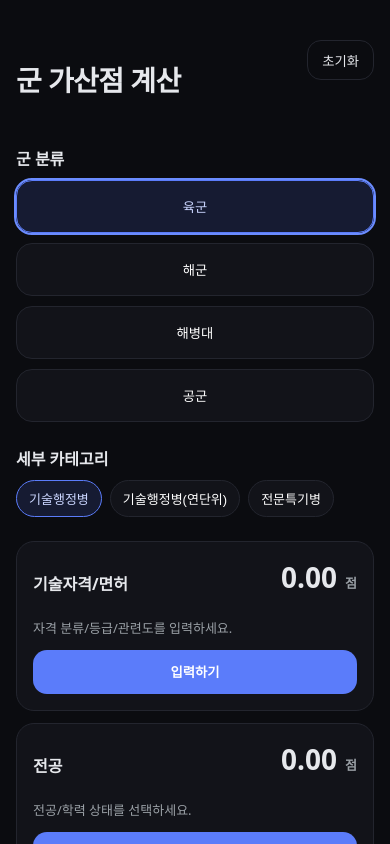
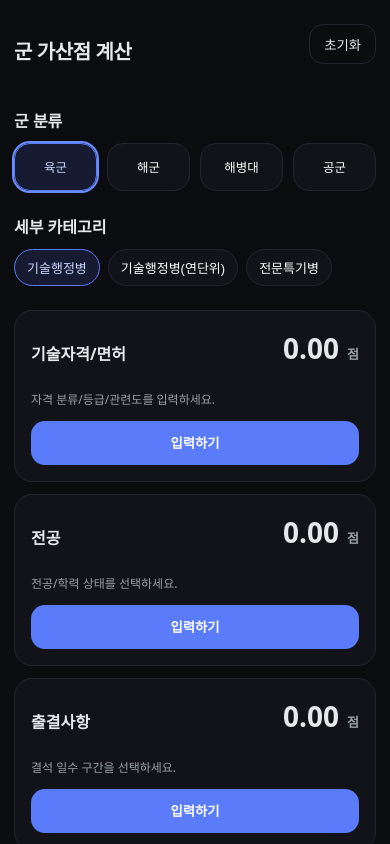
Before and after one commit to Enlist-Korea/Enlist-korea, a React (Vite) app: page / in a window 390 px wide. Shown: the top 844 px of the page. Built offline with nearby package versions, Linux system fonts and the light colour scheme.

Commit message:
CSS 개선

```diff
--- a/src/pages/BonusPage.jsx
+++ b/src/pages/BonusPage.jsx
@@ -207,7 +207,7 @@ export default function BonusPage() {
       setBonusForm(form);
       if (USE_MOCK) setBonusScore(calcBonusMock(form));
     }
-    setMessage(`${section} 입력 저장됨`);
+
     closeSec();
   };
 
--- a/src/style.css
+++ b/src/style.css
@@ -1,111 +1,240 @@
+/* =========================
+   공통: 컬러/리셋/타이포
+========================= */
 :root{
-  --bg:#0b0c10; --text:#e6e8ec; --muted:#9aa0a6; --card:#121319; --border:#23252e;
-  --primary:#5b7cfa; --primary-weak:rgba(91,124,250,.14); --ring:#6b8cff;
+  --bg:#0b0c10;
+  --text:#E6E8EC;
+  --muted:#9aa0a6;
+  --card:#121319;
+  --border:#23252e;
+  --primary:#5b7cfa;
+  --primary-weak:rgba(91,124,250,.14);
+  --ring:#6b8cff;
 }
-*{box-sizing:border-box} html,body,#root{height:100%}
-body{margin:0; background:var(--bg); color:var(--text);
+
+*{ box-sizing:border-box; }
+html,body{ height:100%; }
+html{
+  /* iOS 확대 방지에 도움되는 설정 */
+  -webkit-text-size-adjust:100%;
+}
+body{
+  margin:0;
+  background:var(--bg);
+  color:var(--text);
   font-family:ui-sans-serif,system-ui,"Apple SD Gothic Neo","Noto Sans KR",Pretendard,
-  -apple-system,BlinkMacSystemFont,"Segoe UI",Roboto,Helvetica,Arial;}
+               -apple-system,BlinkMacSystemFont,"Segoe UI",Roboto,Helvetica,Arial;
+  line-height:1.5;
+  overflow-x:hidden;            /* 모바일에서 가로 스크롤 방지 */
+}
 
-.container{max-width:1120px; margin:0 auto; padding:40px 16px}
-.header{display:flex; align-items:flex-start; justify-content:space-between; gap:16px; margin-bottom:28px}
-.title{font-size:28px; font-weight:800; letter-spacing:-.02em}
-.desc{margin-top:6px; color:var(--muted); font-size:13px}
-.btn-reset{height:40px; padding:0 14px; border-radius:14px; border:1px solid var(--border);
-  background:transparent; color:var(--text); cursor:pointer}
-.btn-reset:hover{background:#0f1016}
+/* 안전 영역(iPhone 노치) */
+body{ padding-left:env(safe-area-inset-left); padding-right:env(safe-area-inset-right); }
 
-.section{margin-bottom:24px}
-.section-title{margin:0 0 10px; font-size:16px; font-weight:700}
+/* 링크/버튼 탭 영역 확대(모바일 손가락 터치배려) */
+button, a { -webkit-tap-highlight-color: transparent; }
 
-.grid{display:grid; gap:10px}
-.grid.grid-4{grid-template-columns:repeat(4,minmax(0,1fr))}
-@media (max-width:1024px){.grid.grid-4{grid-template-columns:repeat(2,minmax(0,1fr))}}
-@media (max-width:560px){.grid.grid-4{grid-template-columns:1fr}}
+/* 미디어는 컨테이너 너비 넘지 않게 */
+img, video{ max-width:100%; height:auto; display:block; }
 
-.chips{display:flex; flex-wrap:wrap; gap:8px}
+/* 접두 문구/헤더/컨테이너 */
+.container{
+  max-width:1120px;
+  margin:0 auto;
+  padding:40px 16px;
+}
+@media (max-width:560px){
+  .container{ padding:24px 14px; }
+}
 
-/* 탭(군 분류) */
+.header{
+  display:flex; align-items:flex-start; justify-content:space-between; gap:16px; margin-bottom:28px;
+}
+.title{ font-weight:800; letter-spacing:-.02em; font-size:clamp(20px, 3.2vw, 28px); }
+.desc{ margin-top:6px; color:var(--muted); font-size:clamp(12px, 2.8vw, 13px); }
+.btn-reset{
+  display:inline-flex; align-items:center; gap:8px; height:40px; padding:0 14px;
+  border-radius:14px; border:1px solid var(--border); background:transparent; color:var(--text); cursor:pointer;
+}
+.btn-reset:hover{ background:#0f1016; }
+
+/* =========================
+   섹션/그리드
+========================= */
+.section{ margin-bottom:24px; }
+.section-title{ margin:0 0 10px; font-size:16px; font-weight:700; }
+
+.grid{ display:grid; gap:12px; }
+.grid.cols-4{ grid-template-columns:repeat(4, minmax(0,1fr)); }
+.grid.cols-3{ grid-template-columns:repeat(3, minmax(0,1fr)); }
+.grid.cols-2{ grid-template-columns:repeat(2, minmax(0,1fr)); }
+
+/* 태블릿 이하에서 2→1열, 3→1~2열로 부드럽게 축소 */
+@media (max-width:1024px){
+  .grid.cols-4{ grid-template-columns:repeat(2, minmax(0,1fr)); }
+  .grid.cols-3{ grid-template-columns:repeat(2, minmax(0,1fr)); }
+}
+@media (max-width:560px){
+  .grid.cols-4, .grid.cols-3, .grid.cols-2{ grid-template-columns:1fr; }
+}
+
+/* 2x2 카드 레이아웃이 필요할 때 */
+.grid.cards-2x2{ grid-template-columns:repeat(2,minmax(0,1fr)); gap:12px; align-items:start; }
+@media (max-width:880px){
+  .grid.cards-2x2{ grid-template-columns:1fr; }
+}
+
+/* =========================
+   탭/칩 (기존 오류 수정!)
+========================= */
 .tab{
   padding:16px 12px; border-radius:16px; border:1px solid var(--border);
-  background:var(--card); text-align:center; cursor:pointer; color:#fff;
+  background:var(--card); text-align:center; cursor:pointer; color:#fff; width:100%;
 }
-.tab:focus{outline:2px solid var(--ring)}
-.tab.is-active{outline:2px solid var(--ring); background:var(--primary-weak); border-color:var(--primary); color:#cbd6ff}
+.tab:focus{ outline:2px solid var(--ring); }
+.tab.is-active{
+  outline:2px solid var(--ring);
+  background:var(--primary-weak);
+  border-color:var(--primary);
+  color:#cbd6ff;
+}
 
 /* 칩(세부 카테고리) */
+.chips{ display:flex; flex-wrap:wrap; gap:8px; }
 .chip{
   padding:8px 12px; border-radius:999px; border:1px solid var(--border);
   background:var(--card); font-size:13px; cursor:pointer; color:#fff;
 }
-.chip.is-active{background:var(--primary-weak); border-color:var(--primary); color:#cbd6ff}
+.chip.is-active{
+  background:var(--primary-weak);
+  border-color:var(--primary);
+  color:#cbd6ff;
+}
 
+/* =========================
+   카드/폼/버튼
+========================= */
+.card{
+  background:var(--card);
+  border:1px solid var(--border);
+  border-radius:18px;
+  padding:16px;
+}
 
-/* 카드/폼 */
-.card{background:var(--card); border:1px solid var(--border); border-radius:18px; padding:16px}
-.form{display:grid; grid-template-columns:repeat(2,minmax(0,1fr)); gap:14px}
-@media (max-width:800px){.form{grid-template-columns:1fr}}
-.field{display:grid; gap:6px}
-.label{font-size:12px; color:var(--muted)}
-.select,.input{height:44px; border-radius:14px; border:1px solid var(--border);
-  background:#0f1117; color:var(--text); padding:0 12px}
-.checkbox{display:flex; align-items:center; gap:8px}
+/* 폼 2열 → 모바일 1열 */
+.form{ display:grid; grid-template-columns:repeat(2,minmax(0,1fr)); gap:14px; }
+@media (max-width:800px){ .form{ grid-template-columns:1fr; } }
 
-/* 결과 카드 */
-.result-card{width:100%; max-width:calc((100% - 30px)/4); margin:10px auto 0 auto}
-@media (max-width:1024px){.result-card{max-width:calc((100% - 10px)/2)}}
-@media (max-width:560px){.result-card{max-width:100%}}
-.kpi{display:flex; align-items:baseline; gap:8px; margin-bottom:12px}
-.kpi .value{font-size:28px; font-weight:800}
-.kpi .unit{font-size:13px; color:var(--muted)}
-.row{display:flex; align-items:center; justify-content:space-between; padding:8px 0; border-bottom:1px dashed #1e2029}
-.row:last-child{border-bottom:none}
-.btn-primary{height:44px; border-radius:14px; border:1px solid transparent; background:var(--primary); color:#fff; font-weight:700; cursor:pointer}
+.field{ display:grid; gap:6px; }
+.label{ font-size:12px; color:var(--muted); }
+.select, .input{
+  height:44px; border-radius:14px; border:1px solid var(--border);
+  background:#0f1117; color:var(--text); padding:0 12px; width:100%;
+}
+.checkbox{ display:flex; align-items:center; gap:8px; }
+.btn-primary{
+  height:44px; border-radius:14px; border:1px solid transparent;
+  background:var(--primary); color:#fff; font-weight:700; cursor:pointer; width:100%;
+}
+.btn-primary:disabled{ opacity:.5; cursor:not-allowed; }
 
-/* 모달 */
-.no-scroll{overflow:hidden}
-.modal-backdrop{position:fixed; inset:0; background:rgba(0,0,0,.55); display:flex; align-items:center; justify-content:center; z-index:50}
-.modal{width:min(720px,92vw); background:var(--card); border:1px solid var(--border); border-radius:18px; box-shadow:0 10px 40px rgba(0,0,0,.45)}
-.modal-header{display:flex; align-items:center; justify-content:space-between; padding:14px 16px; border-bottom:1px solid var(--border)}
-.modal-title{font-weight:700}
-.modal-close{background:transparent; border:none; color:var(--muted); font-size:22px; line-height:1; cursor:pointer}
-.modal-body{padding:16px}
-.modal-footer{display:flex; gap:8px; justify-content:flex-end; padding:14px 16px; border-top:1px solid var(--border)}
-.btn{height:40px; border-radius:12px; padding:0 14px; border:1px solid var(--border); background:#0f1117; color:var(--text); cursor:pointer}
-.btn:hover{filter:brightness(1.05)}
-.btn.primary{background:var(--primary); color:#fff; border-color:transparent}
-/* --- 모달 내부 전용 --- */
-.pill-tabs{display:flex; gap:8px; margin:0 0 12px}
-.pill{padding:8px 12px; border-radius:999px; border:1px solid var(--border);
-  background:#0f1117; color:var(--text); cursor:pointer}
-.pill.is-active{background:var(--primary-weak); border-color:var(--primary); color:#cbd6ff}
+/* =========================
+   KPI/결과
+========================= */
+.kpi{ display:flex; align-items:baseline; gap:8px; margin-bottom:12px; }
+.kpi .value{ font-size:28px; font-weight:800; }
+.kpi .unit{ font-size:13px; color:var(--muted); }
 
-.subcard{background:var(--card); border:1px solid var(--border);
-  border-radius:14px; padding:14px; margin-top:10px}
+.row{
+  display:flex; align-items:center; justify-content:space-between;
+  padding:8px 0; border-bottom:1px dashed #1e2029;
+}
+.row:last-child{ border-bottom:none; }
 
-.grid-3{display:grid; gap:14px; grid-template-columns:repeat(3,minmax(0,1fr))}
-@media (max-width:880px){.grid-3{grid-template-columns:repeat(2,minmax(0,1fr))}}
-@media (max-width:560px){.grid-3{grid-template-columns:1fr}}
+/* 결과 카드: 넓은 화면에선 축소, 모바일은 100% */
+.result-card{
+  width:100%; max-width:420px; margin:10px auto 0; align-self:start; justify-self:center;
+}
+@media (min-width:1025px){
+  /* 필요 시 그리드 옆에 붙이는 사이드 느낌 */
+  .result-card{ max-width:calc((100% - 30px)/4); }
+}
+@media (max-width:1024px){ .result-card{ max-width:calc((100% - 10px)/2); } }
+@media (max-width:560px){ .result-card{ max-width:100%; } }
 
-.badge{display:inline-flex; align-items:center; gap:6px; font-size:12px;
-  color:#cbd6ff; background:var(--primary-weak); border:1px solid var(--primary);
-  border-radius:999px; padding:2px 8px}
-.help{color:var(--muted); font-size:12px}
+/* 간격 헬퍼 */
+.sp-10{ height:10px; } .sp-14{ height:14px; }
 
+/* =========================
+   모달(반응형)
+========================= */
+.no-scroll{ overflow:hidden; }
+.modal-backdrop{
+  position:fixed; inset:0;
+  background:rgba(0,0,0,.55);
+  display:none; align-items:center; justify-content:center; z-index:50;
+}
+.modal-backdrop.is-open{ display:flex; }
+.modal{
+  width:min(720px,92vw);
+  max-height:92vh; overflow:auto;
+  background:var(--card); border:1px solid var(--border); border-radius:18px;
+  box-shadow:0 10px 40px rgba(0,0,0,.45);
+}
+.modal-header{
+  position:sticky; top:0; z-index:1;
+  display:flex; align-items:center; justify-content:space-between;
+  padding:14px 16px; border-bottom:1px solid var(--border); background:var(--card);
+}
+.modal-title{ font-weight:700; font-size:16px; }
+.modal-close{ background:transparent; border:none; color:var(--muted); font-size:22px; line-height:1; cursor:pointer; }
+.modal-body{ padding:16px; }
+.modal-footer{
+  position:sticky; bottom:0; z-index:1;
+  display:flex; gap:8px; justify-content:flex-end;
+  padding:14px 16px; border-top:1px solid var(--border); background:var(--card);
+}
+.btn{
+  height:40px; border-radius:12px; padding:0 14px; border:1px solid var(--border);
+  background:#0f1117; color:var(--text); cursor:pointer;
+}
+.btn:hover{ filter:brightness(1.05); }
+.btn.primary{ background:var(--primary); color:#fff; border-color:transparent; }
 
-.grid.cards-2x2{
-  display:grid;
-  grid-template-columns: repeat(2, minmax(0, 1fr));
-  gap: 12px;
-  align-items: start;
+/* =========================
+   접근성/애니메이션 제어
+========================= */
+@media (prefers-reduced-motion: reduce){
+  *{ animation-duration:.01ms !important; animation-iteration-count:1 !important; transition-duration:.01ms !important; scroll-behavior:auto !important; }
 }
-@media (max-width: 880px){
-  .grid.cards-2x2{
-    grid-template-columns: 1fr;
+
+/* ── 군 분류 탭: 항상 4칸 한 줄 유지 ───────────────────────── */
+/* React 구조(aria-label)와 정적 HTML(#branchTabs) 둘 다 커버 */
+[role="tablist"][aria-label="군 분류"],
+#branchTabs{
+  display: grid !important;
+  grid-template-columns: repeat(4, minmax(0, 1fr)) !important;
+  gap: 10px;
+}
+
+/* 브레이크포인트에서도 4칸 유지 (기존 .grid.* 미디어쿼리 덮어쓰기) */
+@media (max-width:1024px){
+  [role="tablist"][aria-label="군 분류"],
+  #branchTabs{
+    grid-template-columns: repeat(4, minmax(0, 1fr)) !important;
+  }
+}
+@media (max-width:560px){
+  [role="tablist"][aria-label="군 분류"],
+  #branchTabs{
+    grid-template-columns: repeat(4, minmax(0, 1fr)) !important;
   }
 }
 
-
-.cards-2x2 .card{
-  min-height: 160px;
+/* 탭 텍스트 줄바꿈 방지 + 작은 화면에서 글자 살짝 줄이기 */
+[role="tablist"][aria-label="군 분류"] .tab,
+#branchTabs .tab{
+  white-space: nowrap;
+  padding: 14px 8px;     /* 좁은 화면에서 폭 확보 */
+  font-size: clamp(12px, 3.2vw, 16px);
 }
```
